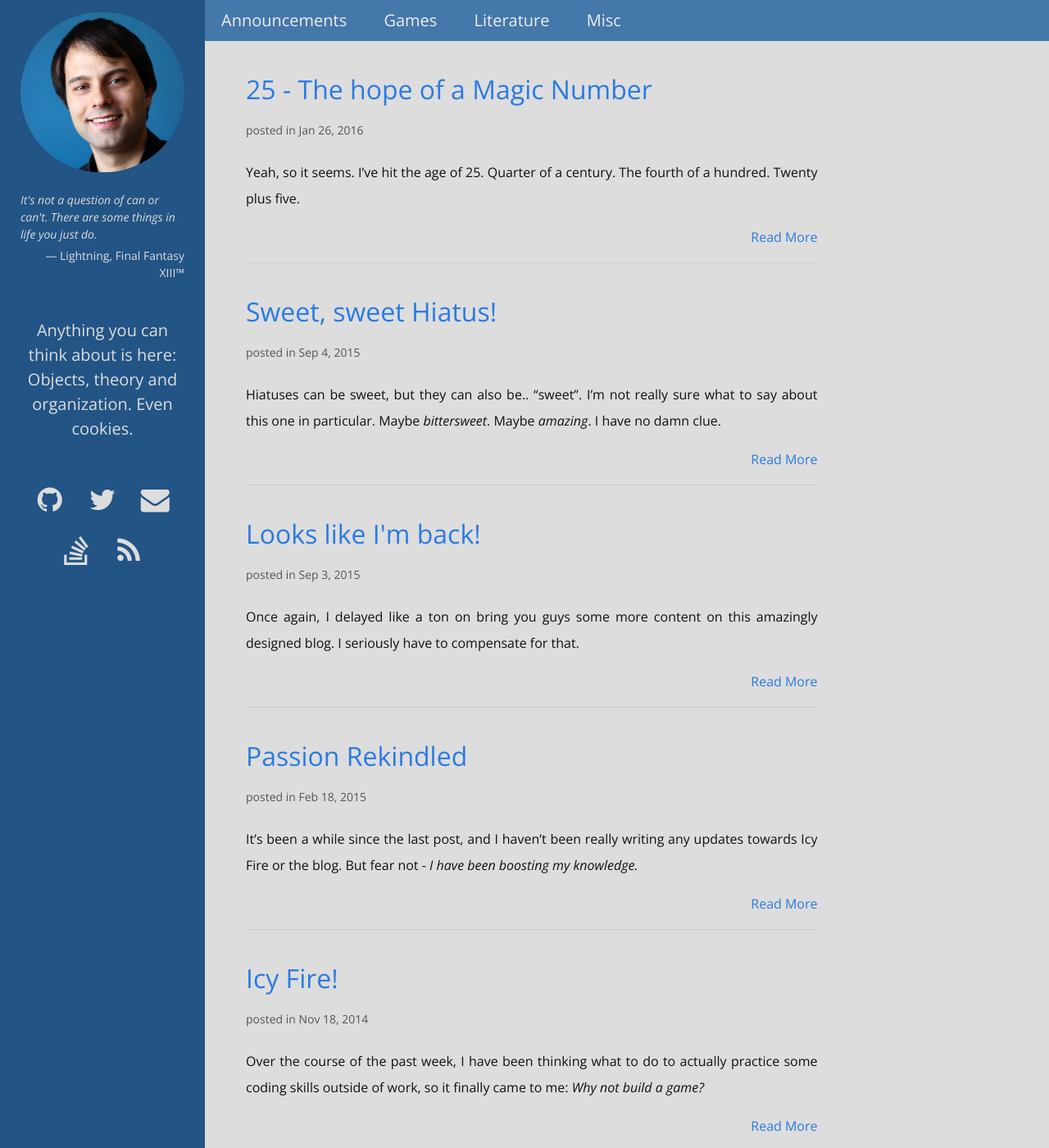
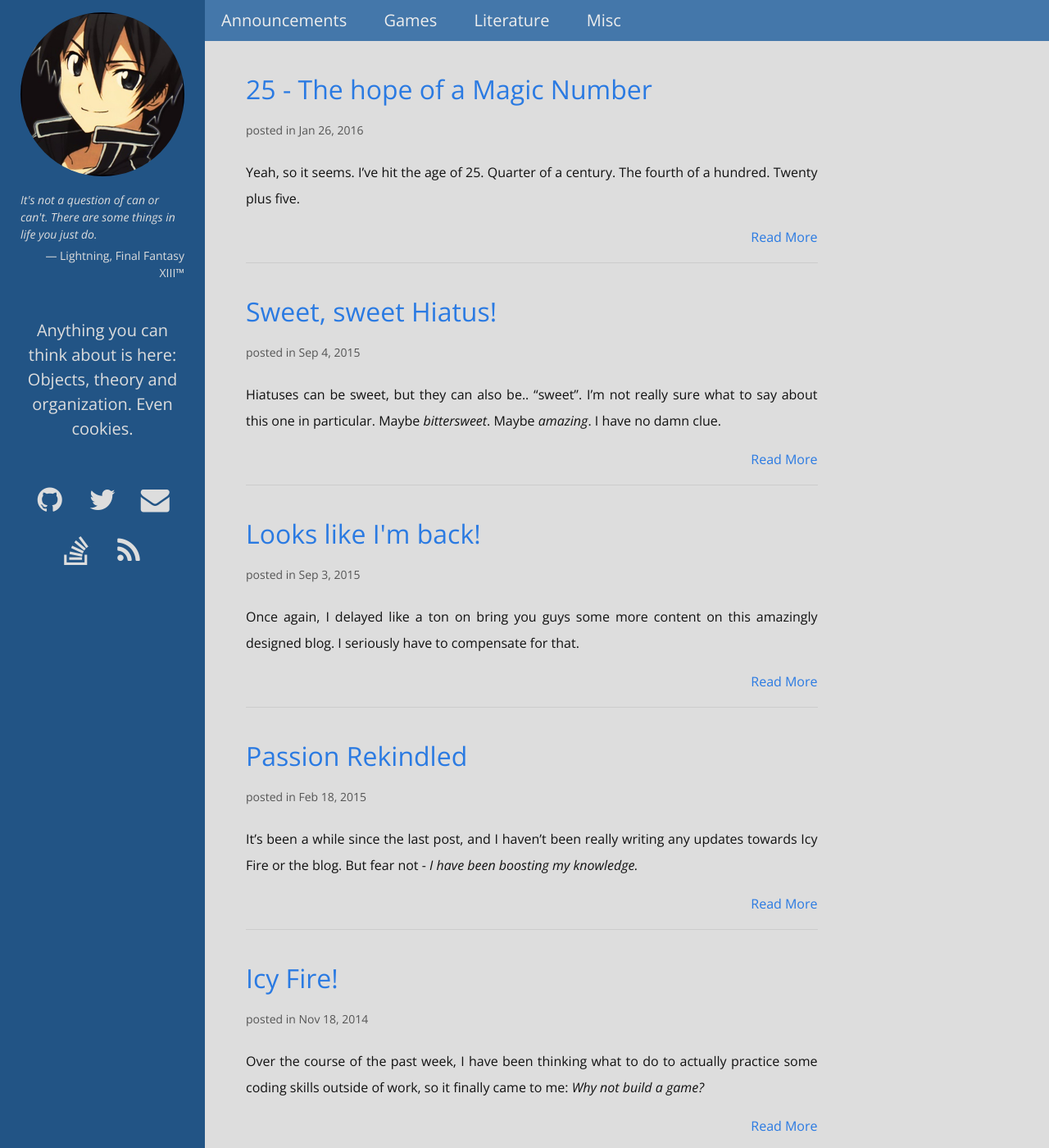
Before and after one commit to Nelspike/Nelspike.github.io, a Jekyll site: the page built from index.html, in a window 1280 px wide and 1400 px high. Shown: the whole window at 82% size. Built offline with Jekyll 4.4.1, drawn with Linux system fonts in a browser that asks for light colours; nearby versions of some CDN libraries.

Commit message:
Add flipper to sidebar.

```diff
--- a/_includes/sidebar.html
+++ b/_includes/sidebar.html
@@ -1,7 +1,14 @@
 <div class="sidebar">
   <a href="/">
-    <div id="photo" class="sidebar-content">
-      <img src="/assets/images/nelspike.jpg" />
+    <div id="photo" class="sidebar-content" ontouchstart="this.classList.toggle('hover');">
+      <div class="flipper">
+        <div class="front">
+          <img src="/assets/images/kirito.jpg" />
+        </div>
+        <div class="back">
+          <img src="/assets/images/nelspike.jpg" />
+        </div>
+      </div>
     </div>
   </a>
   <div id="self-description" class="sidebar-content sidebar-text">
--- a/_sass/_default_layout.scss
+++ b/_sass/_default_layout.scss
@@ -114,6 +114,36 @@
     margin-top: $photo-top-margin;
     margin-left: $photo-left-margin;
 
+    perspective: 1000;
+
+    &:hover .flipper{
+      transform: rotateY(180deg);
+    }
+
+    .flipper {
+      transition: 0.6s;
+      transform-style: preserve-3d;
+
+      position: relative;
+    }
+
+    .front, .back {
+      backface-visibility: hidden;
+
+      top: 0;
+      left: 0;
+    }
+
+    .front {
+      z-index: 2;
+      transform: rotateY(0deg);
+    }
+
+    .back {
+      margin-top: -200px;
+      transform: rotateY(180deg);
+    }
+
     img {
       border-radius: $photo-radius;
     }
@@ -206,6 +236,10 @@
     #photo {
       width: 70%;
       margin-left: $small-margin;
+
+      .back {
+        margin-top: -175px;
+      }
     }
 
     #external-section {
```
Also changed, not shown: assets/images/kirito.jpg (added).
